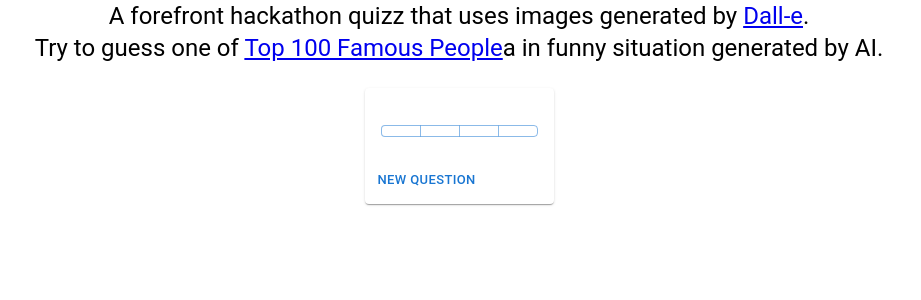
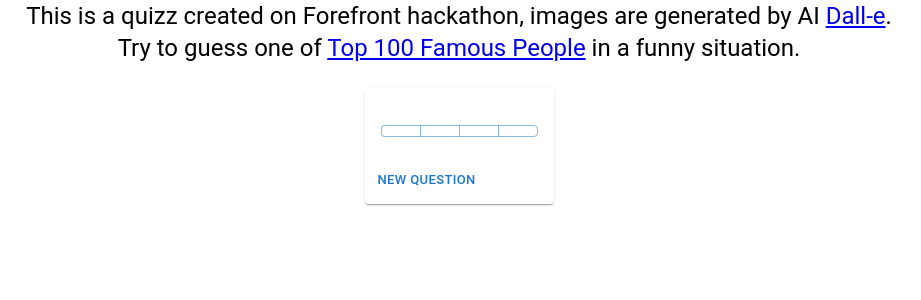
Before and after one commit to andrey-prokhorov/dalle-quizz, a React (Create React App) app: page / in a window 1280 px wide. Shown: the top 300 px of the page, without its empty margins (181-1102 px from the left). Built offline with nearby package versions, Linux system fonts and the light colour scheme.

Commit message:
Corrected text

```diff
--- a/src/App.tsx
+++ b/src/App.tsx
@@ -14,13 +14,13 @@ function App() {
       >
         <Grid item xs={12}>
           <Typography variant="h5" gutterBottom>
-            A forefront hackathon quizz that uses images generated by{" "}
-            <a href="https://openai.com/dall-e-2/">Dall-e</a>. <br />
+            This is a quizz created on Forefront hackathon, images are generated
+            by AI <a href="https://openai.com/dall-e-2/">Dall-e</a>. <br />
             Try to guess one of{" "}
             <a href="https://www.biographyonline.net/people/famous-100.html">
               Top 100 Famous People
-            </a>
-            a in funny situation generated by AI.
+            </a>{" "}
+            in a funny situation.
           </Typography>
         </Grid>
 
```
